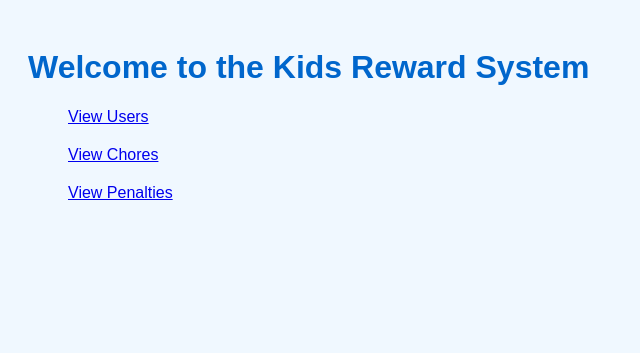
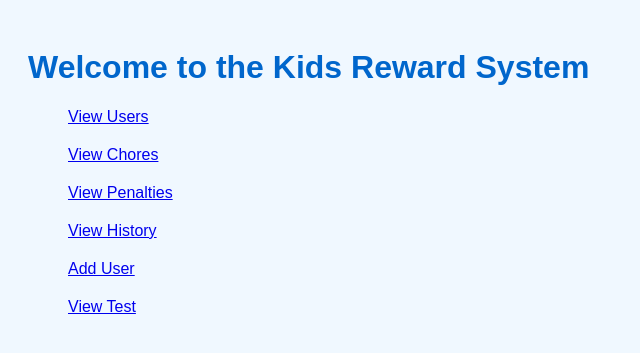
Before and after one commit to MarkiiMark23/kids-reward-system, a Flask app: page /home in a window 1280 px wide. Shown: the top 353 px of the page, without its empty margins (0-640 px from the left). Run offline with Flask 3, Linux system fonts and the light colour scheme.

Commit message:
testing homepage with extra links for easy debugging during development

```diff
--- a/templates/home.html
+++ b/templates/home.html
@@ -10,6 +10,9 @@
         <li><a href="/users">View Users</a></li>
         <li><a href="/chores">View Chores</a></li>
         <li><a href="/penalties">View Penalties</a></li>
+        <li><a href="/history">View History</a></li>
+        <li><a href="/users/add">Add User</a></li>
+        <li><a href="/test/">View Test</a></li>
     </ul>
 </body>
 </html>
```
